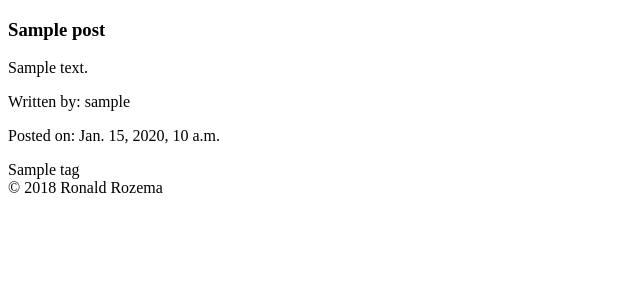
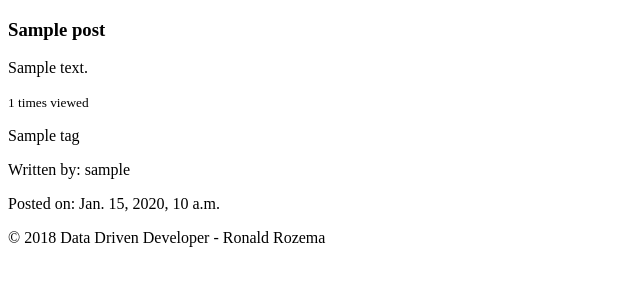
Before and after one commit to RonaldRozema/data-driven-developer, a Django app: page /1/ in a window 1280 px wide. Shown: the part 122-422 px from the top of the page, without its empty margins (0-640 px from the left). Run offline with Django 3.2, Linux system fonts and the light colour scheme; tables that the repository leaves empty hold one stand-in row (values such as "Sample post"); some libraries are stand-ins or nearby versions.

Commit message:
added view count

```diff
--- a/__shared__/templates/base.html
+++ b/__shared__/templates/base.html
@@ -44,7 +44,7 @@
         <footer class="page-footer">
             <div class="footer-copyright">
                 <div class="container">
-                    &copy; 2018 Ronald Rozema
+                    &copy; 2018 Data Driven Developer - Ronald Rozema
                 </div>
             </div>
         </footer>
--- a/blog/models.py
+++ b/blog/models.py
@@ -21,6 +21,7 @@ class Post(models.Model):
     amount_upvotes = models.IntegerField(default=0)
     tags = models.ManyToManyField(Tag)
     is_removed = models.BooleanField(default=False)
+    times_viewed = models.IntegerField(default=0)
 
     def __str__(self):
         return self.title
--- a/blog/templates/blog/details.html
+++ b/blog/templates/blog/details.html
@@ -7,8 +7,19 @@
         <p>
             {{ object.content }}
         </p>
+        <p>
+            <small>{{ object.times_viewed }} times viewed</small>
+        </p>
     </div>
     <div class="col sm12 m3">
+        <div class="section">
+            {% for tag in object.tags.all %}
+            <div class="chip">
+                {{ tag.name }}
+            </div>
+            {% endfor %}
+        </div>
+        <div class="divider"></div>
         <div class="section">
             <p>
                 Written by: {{ object.author.username }}
@@ -17,13 +28,5 @@
                 Posted on: {{ object.publish_date }}
             </p>
         </div>
-        <div class="divider"></div>
-        <div class="section">
-            {% for tag in object.tags.all %}
-            <div class="chip">
-                {{ tag.name }}
-            </div>
-            {% endfor %}
-        </div>
     </div>
 </div> {% endblock %}
--- a/blog/views.py
+++ b/blog/views.py
@@ -15,3 +15,10 @@ class PostDetail(DetailView):
 
     template_name = 'blog/details.html'
     model = Post
+
+    def get_context_data(self, **kwargs):
+        context = super(PostDetail, self).get_context_data(**kwargs)
+        obj = self.get_object()
+        obj.times_viewed = obj.times_viewed + 1
+        obj.save()
+        return context
```
Also changed, not shown: blog/migrations/0004_post_times_viewed.py (added).
